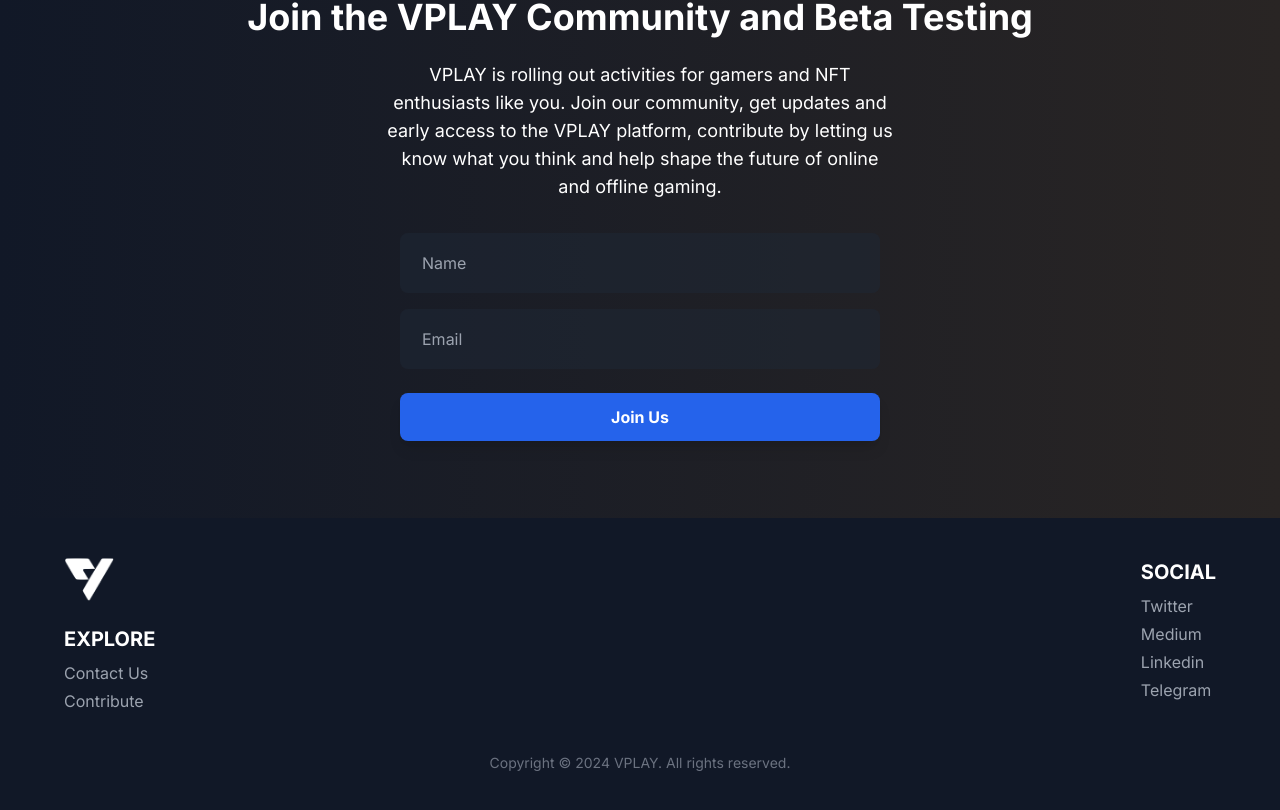
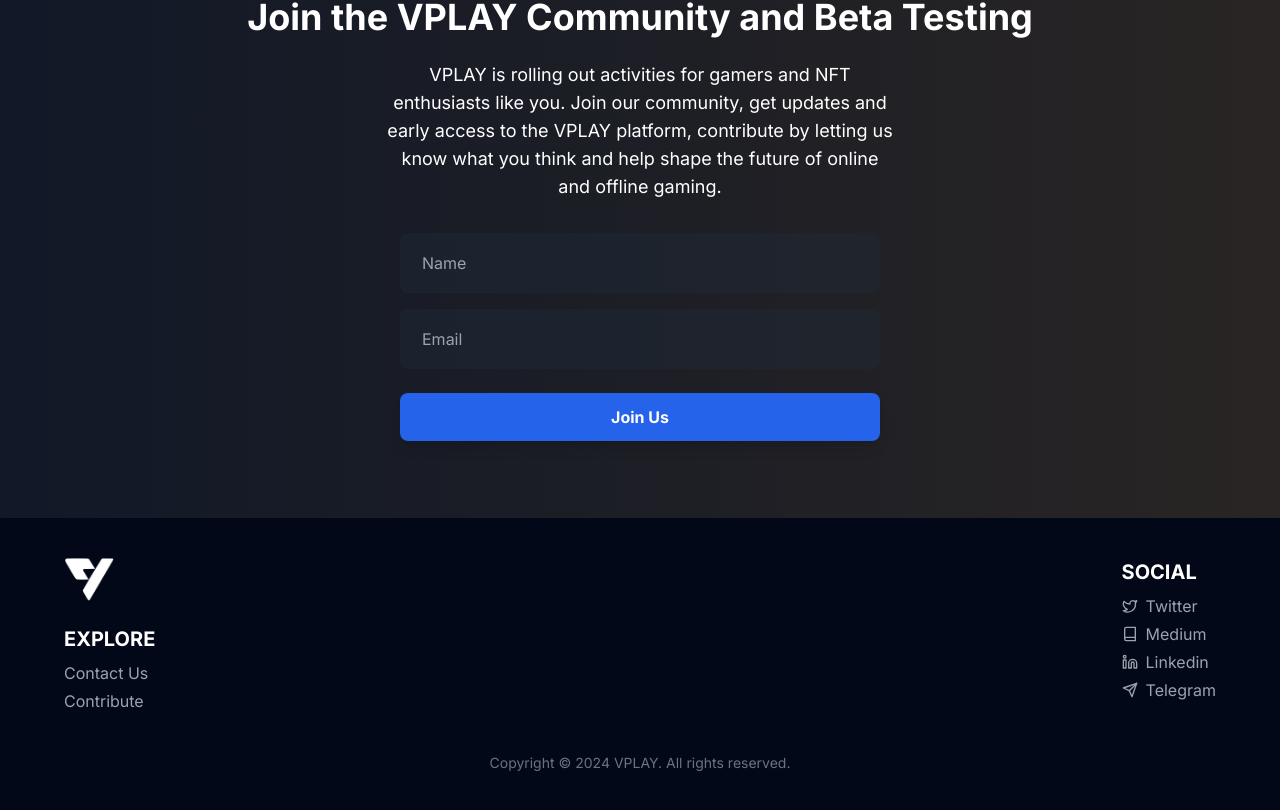
Before and after one commit to VplayProCrypto/mvp_vercel, a Next.js app: page /accessvplay in a window 1280 px wide. Shown: the part 386-1196 px from the top of the page. Built offline with nearby package versions, Linux system fonts and the light colour scheme.

Commit message:
footerstuff

```diff
--- a/app/accessvplay/page.tsx
+++ b/app/accessvplay/page.tsx
@@ -1,8 +1,8 @@
 "use client";
+import { Suspense } from "react";
 import Head from "next/head";
 import React, { useState, ChangeEvent, FormEvent } from "react";
-
-import logo from "@/public/images/logo.png";
+import logo from "../../public/images/logo.png";
 import Image from "next/image";
 import Navbar from "@/components/navbar";
 import Footer from "@/components/footer";
@@ -58,11 +58,11 @@
   };
 
   return (
-    <>
-      <Head>
+    <main>
       <title>Join VPLAY Community</title>
-      </Head>
+
       <Navbar user={undefined} gasFee={""} />
+      <Suspense fallback={<div>Loading...</div>}>
         <div className="flex flex-col items-center justify-center mt-16 min-h-screen py-2 bg-gradient-to-r from-gray-900 to-stone-800 text-white px-4 lg:px-0">
           <Image
             src={logo}
@@ -77,8 +77,8 @@
           <p className="max-w-lg mb-8 text-lg text-center">
             VPLAY is rolling out activities for gamers and NFT enthusiasts like
             you. Join our community, get updates and early access to the VPLAY
-          platform, contribute by letting us know what you think and help shape
-          the future of online and offline gaming.
+            platform, contribute by letting us know what you think and help
+            shape the future of online and offline gaming.
           </p>
           <form
             onSubmit={handleSubmit}
@@ -106,7 +106,8 @@
             </button>
           </form>
         </div>
+      </Suspense>
       <Footer />
-    </>
+    </main>
   );
 }
--- a/components/footer.tsx
+++ b/components/footer.tsx
@@ -1,15 +1,16 @@
 // Rename the file to LandingFooter.tsx or a similar name with a .tsx extension
 
-import Image from 'next/image';
-import Link from 'next/link';
+import { Book, Linkedin, Send, Twitter } from "lucide-react";
+import Image from "next/image";
+import Link from "next/link";
 
-const LandingFooter: React.FC = () => {
+const Footer: React.FC = () => {
   return (
-    <footer className="bg-gray-900 text-white p-10">
+    <footer className=" text-white p-10">
       <div className="max-w-6xl mx-auto flex justify-between">
         <div className="flex flex-col">
           <Image
-            src={'/images/logo.png'}
+            src={"/images/logo.png"}
             alt="VPLAY Logo"
             width={50}
             height={25}
@@ -31,26 +32,34 @@
             href="https://twitter.com/VPLAY_PRO"
             className="text-gray-400 hover:text-gray-300 mb-1"
           >
-            Twitter
+            <div className="flex items-center space-between">
+              <Twitter className="w-4 h-4 mr-2" /> Twitter
+            </div>
           </Link>
           <Link
             href="https://medium.com/@vplaypro"
             className="text-gray-400 hover:text-gray-300 mb-1"
           >
-            Medium
+            <div className="flex items-center space-between">
+              <Book className="w-4 h-4 mr-2" /> Medium
+            </div>
           </Link>
           <Link
             href="https://www.linkedin.com/company/vplaypro/"
             className="text-gray-400 hover:text-gray-300 mb-1"
           >
-            Linkedin
+            <div className="flex items-center space-between">
+              <Linkedin className="w-4 h-4 mr-2" /> Linkedin
+            </div>
           </Link>
 
           <Link
             href="https://t.me/VPLAY_ProPlatform"
             className="text-gray-400 hover:text-gray-300 mb-1"
           >
-            Telegram
+            <div className="flex items-center space-between">
+              <Send className="w-4 h-4 mr-2" /> Telegram
+            </div>
           </Link>
         </div>
       </div>
@@ -61,4 +70,4 @@
   );
 };
 
-export default LandingFooter;
+export default Footer;
--- a/package.json
+++ b/package.json
@@ -19,7 +19,7 @@
     "embla-carousel-react": "^8.0.0",
     "kysely": "^0.27.2",
     "lucide-react": "^0.344.0",
-    "next": "14.1.2",
+    "next": "^14.1.3",
     "next-themes": "^0.2.1",
     "react": "^18",
     "react-dom": "^18",
```
Also changed, not shown: 1 other file (tests, documents, lock files or other folders). Lines whose indentation alone changed are shown as unchanged.
